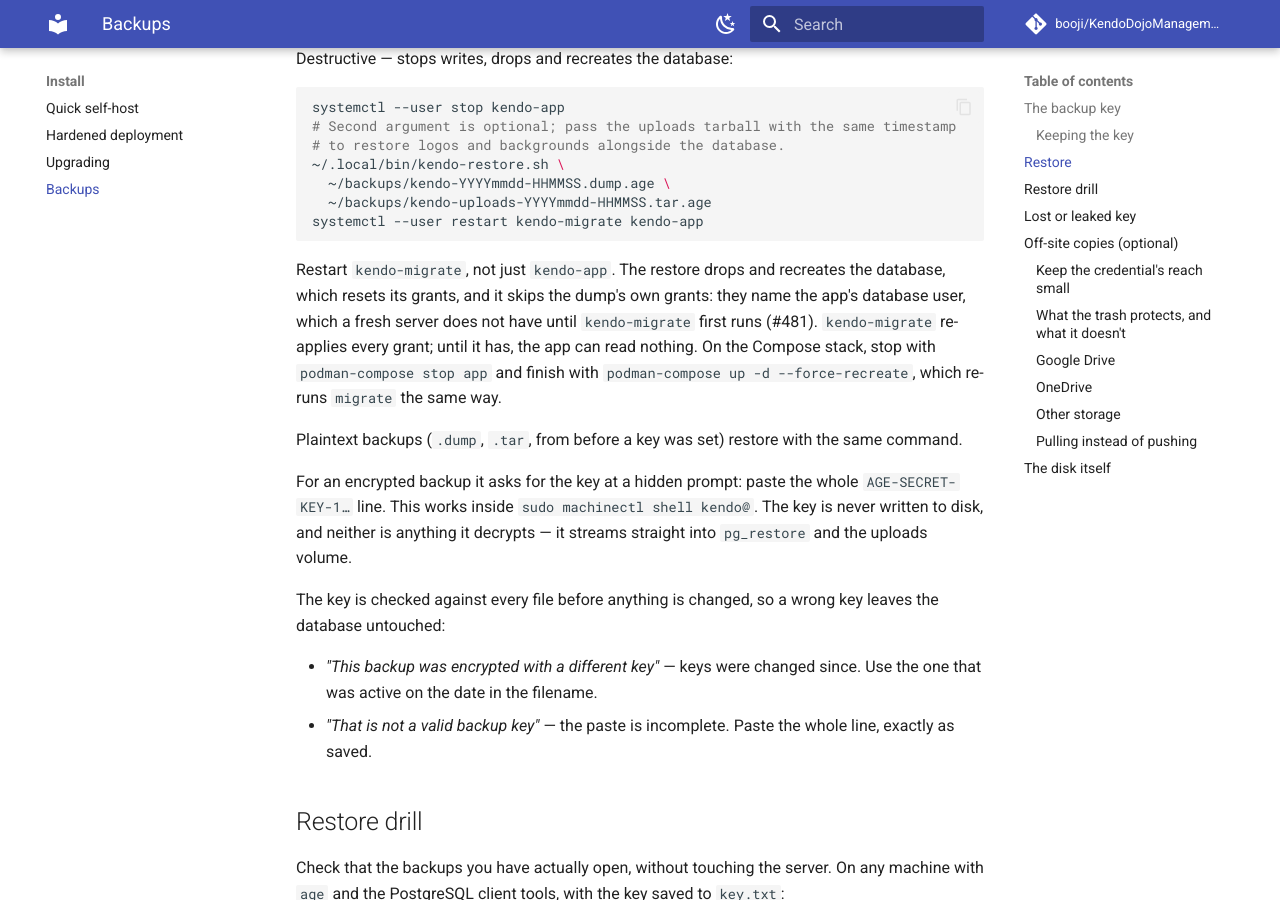
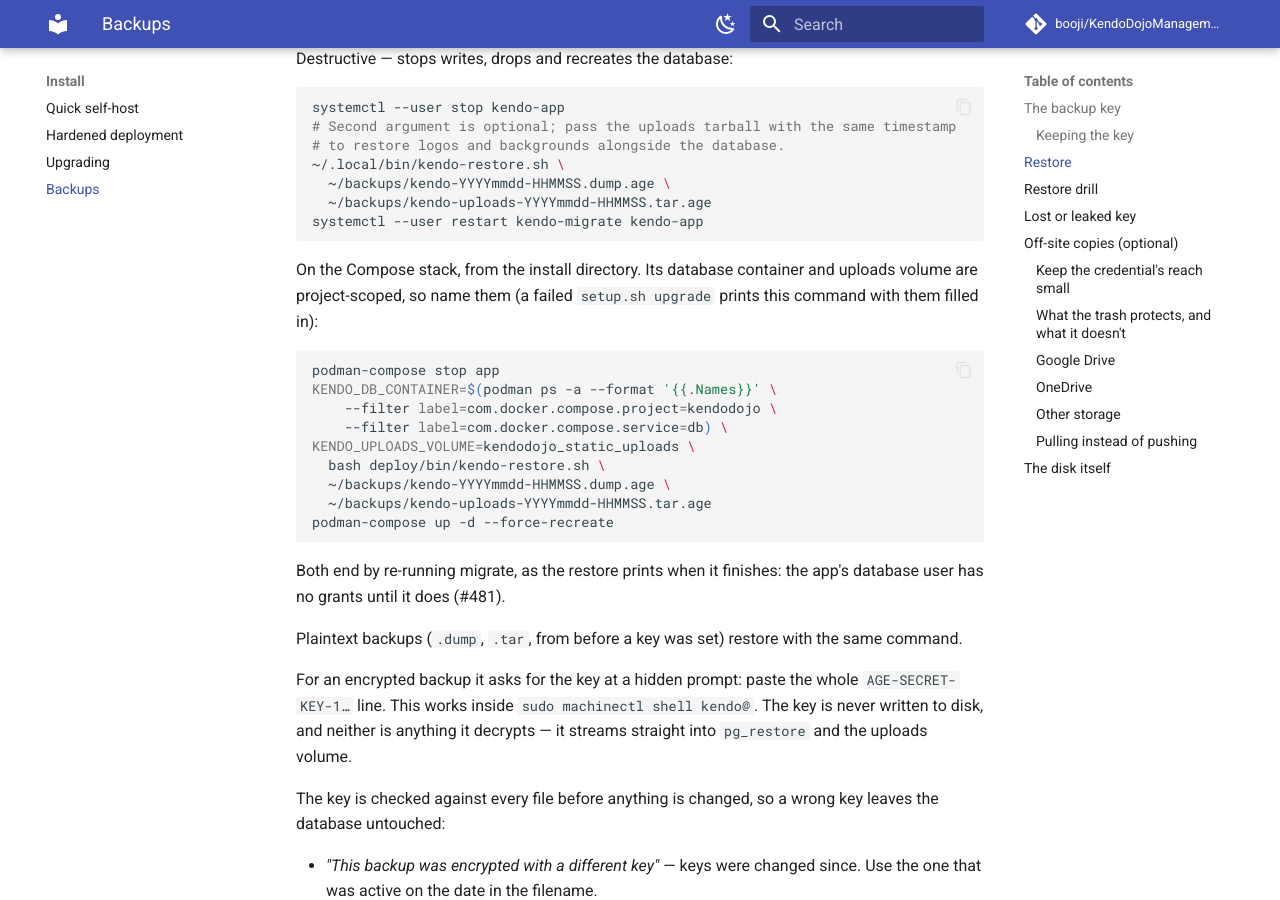
Before and after one commit to booji/KendoDojoManagement, an MkDocs documentation site: the page built from docs/install/backups.md, in a window 1280 px wide and 900 px high, scrolled down 1723 px. Built offline with MkDocs 1.6.1 and Material for MkDocs 9.7.7, drawn with Linux system fonts in a browser that asks for light colours; comment, search, counter and statistics services are not loaded; the version menu is left out.

Commit message:
fix(deploy): restore prints the migrate step; document TEMP revoke
kendo-restore.sh now ends by naming the restart that re-runs migrate,
which the app user needs for its grants (#481). backups.md gains the
Compose restore commands; prose that repeated the script is trimmed.
ADR-0007 and _ensure_app_user say TEMP is revoked from PUBLIC (#482).
Tests: drop a wording assertion, guard a stub edit against no-op.

Refs #481 #482

````diff
--- a/docs/install/backups.md
+++ b/docs/install/backups.md
@@ -60,7 +60,21 @@ systemctl --user stop kendo-app
 systemctl --user restart kendo-migrate kendo-app
 ```
 
-Restart `kendo-migrate`, not just `kendo-app`. The restore drops and recreates the database, which resets its grants, and it skips the dump's own grants: they name the app's database user, which a fresh server does not have until `kendo-migrate` first runs (#481). `kendo-migrate` re-applies every grant; until it has, the app can read nothing. On the Compose stack, stop with `podman-compose stop app` and finish with `podman-compose up -d --force-recreate`, which re-runs `migrate` the same way.
+On the Compose stack, from the install directory. Its database container and uploads volume are project-scoped, so name them (a failed `setup.sh upgrade` prints this command with them filled in):
+
+```bash
+podman-compose stop app
+KENDO_DB_CONTAINER=$(podman ps -a --format '{{.Names}}' \
+    --filter label=com.docker.compose.project=kendodojo \
+    --filter label=com.docker.compose.service=db) \
+KENDO_UPLOADS_VOLUME=kendodojo_static_uploads \
+  bash deploy/bin/kendo-restore.sh \
+  ~/backups/kendo-YYYYmmdd-HHMMSS.dump.age \
+  ~/backups/kendo-uploads-YYYYmmdd-HHMMSS.tar.age
+podman-compose up -d --force-recreate
+```
+
+Both end by re-running migrate, as the restore prints when it finishes: the app's database user has no grants until it does (#481).
 
 Plaintext backups (`.dump`, `.tar`, from before a key was set) restore with the same command.
 
````
Also changed, not shown: docs/adr/0007-the-app-connects-as-a-least-privilege-database-user.md (+2 -1 lines), docs/install/upgrading.md (+2 -4 lines), 4 other files.
